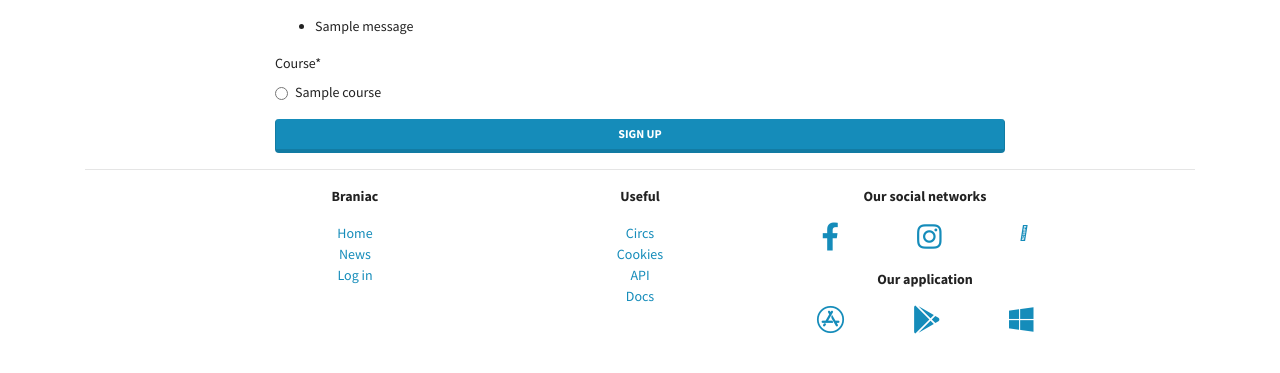
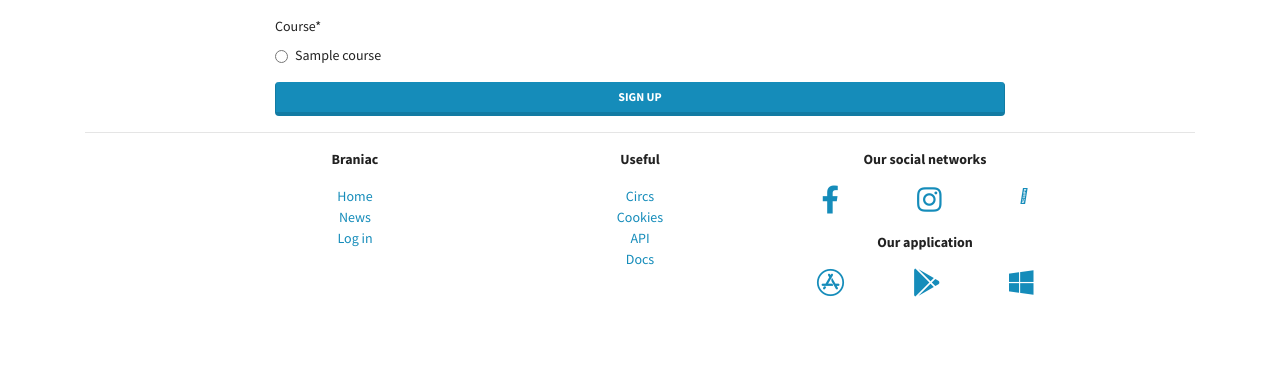
Before and after one commit to AlexandReznik/deploy_LP, a Django app: page /mainapp/course_signup/ in a window 1280 px wide. Shown: the part 58-431 px from the top of the page. Run offline with Django 4.2, Linux system fonts and the light colour scheme; tables that the repository leaves empty hold one stand-in row (values such as "Sample post"); one stand-in notice (Sample message) is shown; some libraries are stand-ins or nearby versions.

Commit message:
Change template

```diff
--- a/mainapp/templates/mainapp/course_subscription.html
+++ b/mainapp/templates/mainapp/course_subscription.html
@@ -3,13 +3,6 @@
 {% block content %}
 <div class="row justify-content-center pt-3">
 <div class="col-md-12 col-lg-8">
-    {% if messages %}
-    <ul class="messages">
-        {% for message in messages %}
-            <li{% if message.tags %} class="{{ message.tags }}"{% endif %}>{{ message }}</li>
-        {% endfor %}
-    </ul>
-{% endif %}
 <form method="post">
 {% csrf_token %}
 {{ form|crispy }}
--- a/mainapp/templates/mainapp/course_user.html
+++ b/mainapp/templates/mainapp/course_user.html
@@ -13,7 +13,7 @@
     <h5 class="card-title">{{ cours.course.title }}</h5>
     <div class="row">
     <div class="col">
-    <a href="{% url 'mainapp:courses_detail' pk=cours.pk %}"
+    <a href="{% url 'mainapp:courses_detail' pk=cours.course.pk %}"
     class="card-link">More</a>
     </div>
     </div>
```
